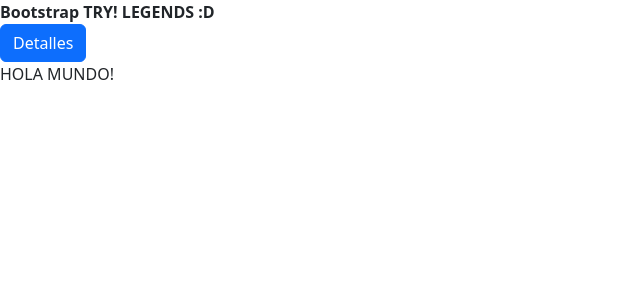
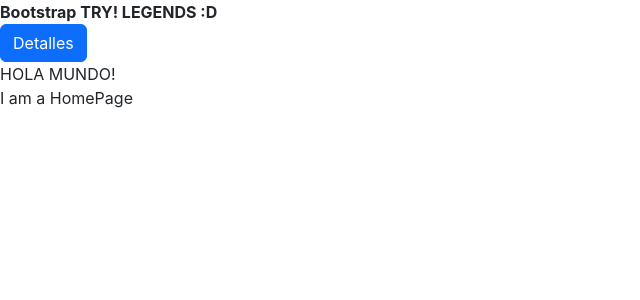
Before and after one commit to Aodel/Legends, a React (Create React App) app: page / in a window 1280 px wide. Shown: the top 300 px of the page, without its empty margins (0-640 px from the left). Built offline with nearby package versions, Linux system fonts and the light colour scheme.

Commit message:
app structure

```diff
--- a/package.json
+++ b/package.json
@@ -6,10 +6,12 @@
     "@testing-library/jest-dom": "^5.16.4",
     "@testing-library/react": "^13.3.0",
     "@testing-library/user-event": "^13.5.0",
+    "axios": "^0.27.2",
     "bootstrap": "^5.2.0",
     "react": "^18.2.0",
     "react-bootstrap": "^2.4.0",
     "react-dom": "^18.2.0",
+    "react-router-dom": "^6.3.0",
     "react-scripts": "5.0.1",
     "web-vitals": "^2.1.4"
   },
--- a/public/index.html
+++ b/public/index.html
@@ -24,7 +24,7 @@
       work correctly both with client-side routing and a non-root public URL.
       Learn how to configure a non-root public URL by running `npm run build`.
     -->
-    <title>React App</title>
+    <title>Legends</title>
   </head>
   <body>
     <noscript>You need to enable JavaScript to run this app.</noscript>
--- a/src/App.js
+++ b/src/App.js
@@ -1,11 +1,13 @@
 import './App.css';
 import 'bootstrap/dist/css/bootstrap.min.css';
+import HomePage from "./pages/HomePage"
 
 function App() {
   return (
     <><div class="fw-bold">Bootstrap TRY! LEGENDS :D
     </div><button type="button" class="btn btn-primary text-white bg-btn ">Detalles</button>
     <div class="d">HOLA MUNDO!</div>
+    <HomePage/>
     </>
   );
 }
--- /dev/null
+++ b/src/application/Router.jsx
@@ -0,0 +1,17 @@
+import React from "react";
+import { BrowserRouter, Routes, Route } from "react-router-dom";
+import App from "../App";
+import DetailPage from "../pages/DetailPage";
+
+
+
+export default function Router() {
+    return (
+        <BrowserRouter basename={process.env.PUBLIC_URL}>
+        <Routes>
+            <Route path="/" element={<App />}/>
+            <Route path="/legends/:id" element={<DetailPage />}/>
+        </Routes>
+    </BrowserRouter>
+    )
+}
--- a/src/index.js
+++ b/src/index.js
@@ -1,15 +1,13 @@
 import React from 'react';
-import ReactDOM from 'react-dom/client';
+import {createRoot} from 'react-dom/client';
+import Router from './application/Router';
 import './index.css';
-import App from './App';
+import '../src';
 import reportWebVitals from './reportWebVitals';
 
-const root = ReactDOM.createRoot(document.getElementById('root'));
-root.render(
-  <React.StrictMode>
-    <App />
-  </React.StrictMode>
-);
+const container = document.getElementById('root');
+const root = createRoot(container);
+root.render(<Router/>);
 
 // If you want to start measuring performance in your app, pass a function
 // to log results (for example: reportWebVitals(console.log))
--- /dev/null
+++ b/src/pages/DetailPage.jsx
@@ -0,0 +1,9 @@
+import React from 'react'
+
+function DetailPage() {
+  return (
+    <div>DetailPage</div>
+  )
+}
+
+export default DetailPage
--- /dev/null
+++ b/src/pages/HomePage.jsx
@@ -0,0 +1,10 @@
+import React from 'react'
+
+function HomePage() {
+  return (
+    <div>I am a HomePage</div>
+
+  )
+}
+
+export default HomePage
```
Also changed, not shown: src/components/card/Card.jsx (added, +9 -0 lines), src/components/cardList/CardList.jsx (added, +9 -0 lines), src/components/footer/Footer.jsx (added, +9 -0 lines), src/components/header/Header.jsx (added, +9 -0 lines), src/components/search/Search.jsx (added, +9 -0 lines), 1 other file (tests, documents, lock files or other folders).
